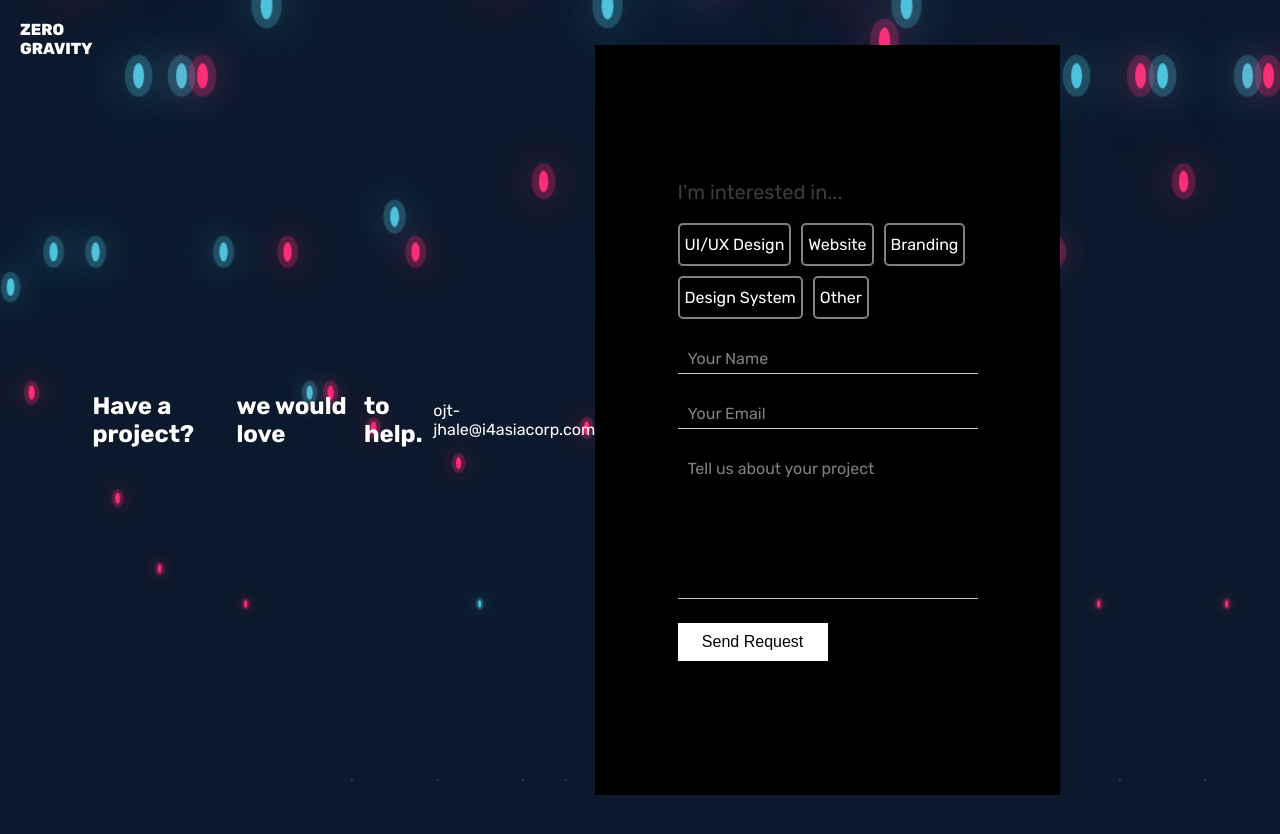
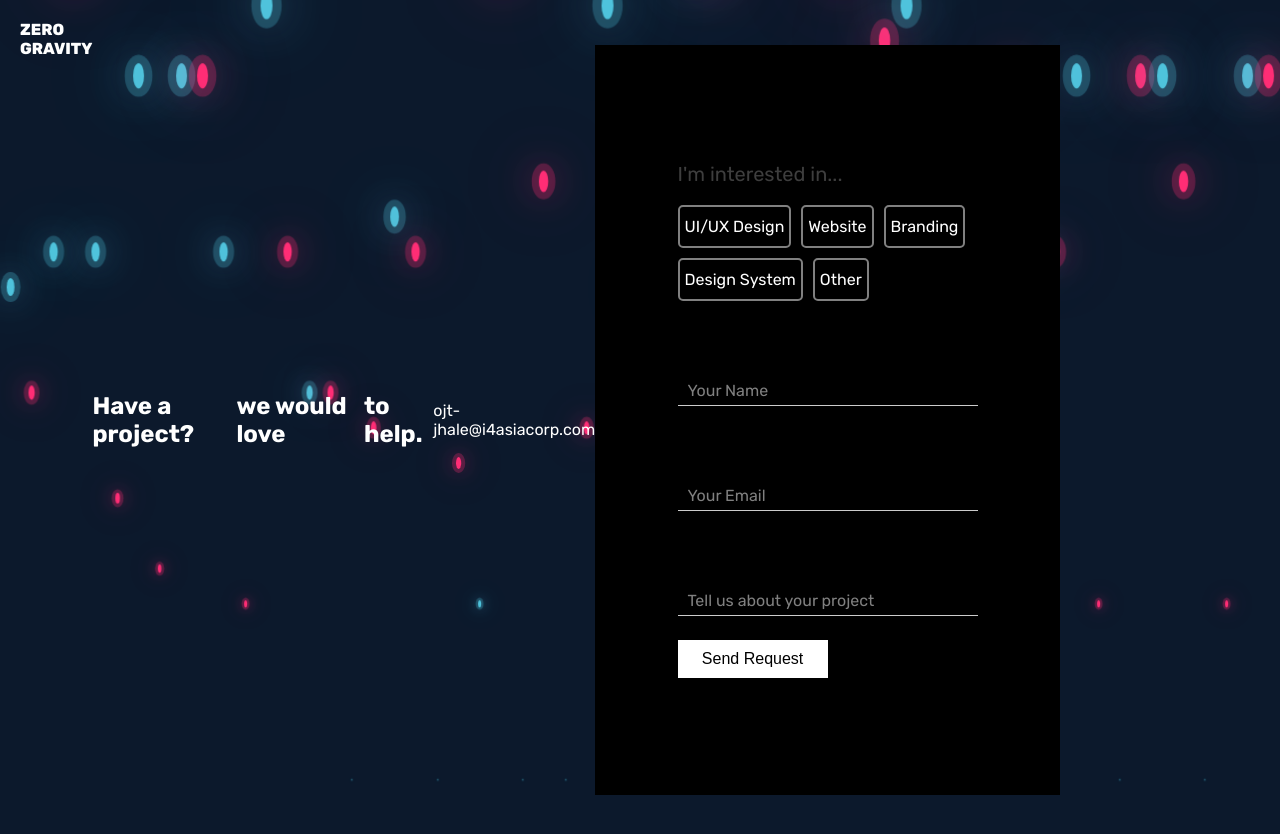
Before and after one commit to burpey/contactForm, a plain HTML site: page index.html in a window 1280 px wide. Drawn offline with Linux system fonts and the light colour scheme.

Commit message:
css changes

```diff
--- a/style.css
+++ b/style.css
@@ -100,6 +100,7 @@ form {
 
 
 .form-group {
+    margin-top: 50px;
     position: relative;
     margin-bottom: 20px;
 }
@@ -120,7 +121,7 @@ textarea {
 
 textarea {
     resize: none;
-    height: 150px;
+
 }
 
 
```
